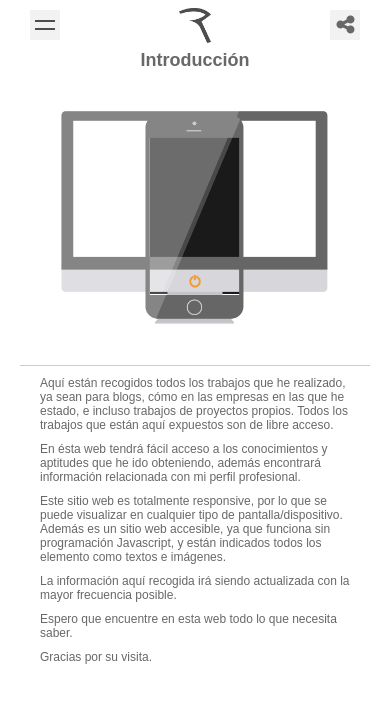
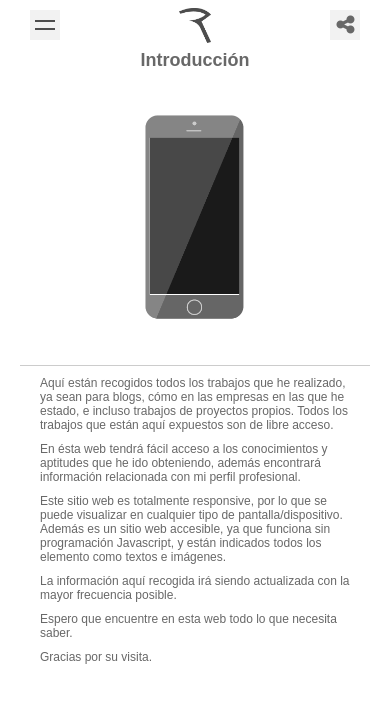
Before and after one commit to Ruben-BB/rbelinchon.portfolio.io, a PHP site: page / in a window 390 px wide. Shown: the top 703 px of the page. Run offline with PHP 8.4, Linux system fonts and the light colour scheme; some libraries are stand-ins or nearby versions; some web fonts are replaced.

Commit message:
corrección menor

```diff
--- a/css/responsive.css
+++ b/css/responsive.css
@@ -11,7 +11,7 @@
 .mainbodier #home .mediaBox .pantalla input{top:14%;}
 .mainbodier #home .mediaBox .pantalla .be_on-off{width:64%;height:58%;top:21%;left:18%;overflow:hidden;}
 .mainbodier #home .mediaBox .pantalla input + .boton,
-.mainbodier .bodier section .mediaBox img{animation:none;}
+.mainbodier .bodier section .mediaBox .pantalla img{animation:none;opacity:0;}
 
 .mainbodier #home .mediaBox .pantalla:after{content:"";height:100%;width:100%;background-image:url(../i/ipad.png);background-size:100% auto;position:absolute;top:0;left:0;}
 .mainbodier #home .mediaBox .pantalla input:checked ~.be_on-off{background:url(../i/ipad_inicio.png) no-repeat;background-size:cover;z-index:1;}
```
